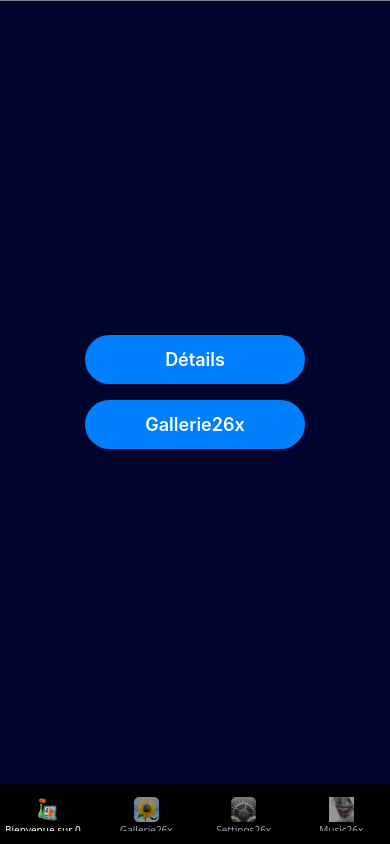
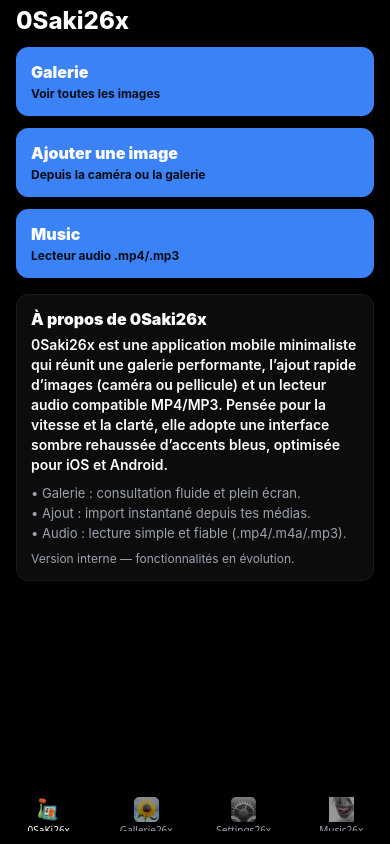
Before and after one commit to yanis26x/0SaKi, a React Native app: screen /Home in a window 390 px wide. Built offline with nearby package versions, Linux system fonts and the light colour scheme; what react-native-worklets would draw is missing.

Commit message:
le menu et mtn TROP BEAU

```diff
--- a/src/navigation/AppNavigator.js
+++ b/src/navigation/AppNavigator.js
@@ -67,7 +67,7 @@ function Tabs() {
           name="Home"
           component={HomeScreen}
           options={{
-            title: "Bienvenue sur 0SaKi26x",
+            title: "0SaKi26x",
             tabBarIcon: ({ focused, size }) => (
               <Image
                 source={require("../../assets/icons/426.png")}
--- a/src/screens/HomeScreen.js
+++ b/src/screens/HomeScreen.js
@@ -1,58 +1,137 @@
-import React from 'react';
-import { View, Text, StyleSheet, TouchableOpacity, ImageBackground } from 'react-native';
+import React from "react";
+import { StyleSheet, View, Text, Pressable, ScrollView } from "react-native";
+import { SafeAreaView } from "react-native-safe-area-context";
+
+/* --------- Thème (aligné avec MusicScreen) --------- */
+const COLORS = {
+  bg: "#000000",
+  text: "#ffffff",
+  sub: "#9CA3AF",
+  card: "#0c0c0c",
+  border: "#1a1a1a",
+  primary: "#3B82F6",
+};
+
+function AppButton({ label, onPress, subtitle }) {
+  return (
+    <Pressable
+      onPress={onPress}
+      style={({ pressed }) => [styles.btn, pressed && { opacity: 0.9 }]}
+    >
+      <Text style={styles.btnText}>{label}</Text>
+      {subtitle ? <Text style={styles.btnSub}>{subtitle}</Text> : null}
+    </Pressable>
+  );
+}
 
 export default function HomeScreen({ navigation }) {
+  const goTab = (tabName) => {
+    const parent = navigation.getParent?.();
+    if (parent) parent.navigate("Tabs", { screen: tabName });
+    else navigation.navigate(tabName);
+  };
+
   return (
-    <ImageBackground
-      source={require('../../assets/appBackgound.jpg')}
-      style={{flex: 1, resizeMode: 'cover', justifyContent: 'center'}}
-    >
-      <View style={styles.container}>
+    <SafeAreaView style={styles.container} edges={["top"]}>
+      {/* Titre en haut à gauche */}
+      <Text style={styles.title}>0Saki26x</Text>
 
+      <ScrollView contentContainerStyle={styles.content} showsVerticalScrollIndicator={false}>
+        {/* Boutons bleus */}
+        <AppButton
+          label="Galerie"
+          subtitle="Voir toutes les images"
+          onPress={() => navigation.navigate("Counter")}
+        />
+        <AppButton
+          label="Ajouter une image"
+          subtitle="Depuis la caméra ou la galerie"
+          onPress={() => navigation.navigate("AddImage")}
+        />
+        <AppButton
+          label="Music"
+          subtitle="Lecteur audio .mp4/.mp3"
+          onPress={() => goTab("Music")}
+        />
 
-        <TouchableOpacity style={styles.btn} onPress={() => navigation.navigate('Details')}>
-          <Text style={styles.btnText}>Détails</Text>
-        </TouchableOpacity>
-
-        <TouchableOpacity style={styles.btn} onPress={() => navigation.navigate('Counter')}>
-          <Text style={styles.btnText}>Gallerie26x</Text>
-        </TouchableOpacity>
-
-        {/* <TouchableOpacity style={styles.btn} onPress={() => navigation.navigate('Search')}>
-          <Text style={styles.btnText}>Search</Text>
-        </TouchableOpacity> */}
-      </View>
-    </ImageBackground>
+        {/* Bloc pro à la place du message simple */}
+        <View style={styles.aboutCard}>
+          <Text style={styles.aboutHeading}>À propos de 0Saki26x</Text>
+          <Text style={styles.aboutText}>
+            0Saki26x est une application mobile minimaliste qui réunit une galerie
+            performante, l’ajout rapide d’images (caméra ou pellicule) et un lecteur
+            audio compatible MP4/MP3. Pensée pour la vitesse et la clarté, elle adopte
+            une interface sombre rehaussée d’accents bleus, optimisée pour iOS et Android.
+          </Text>
+          <Text style={styles.aboutBullets}>
+            {"• Galerie : consultation fluide et plein écran.\n"}
+            {"• Ajout : import instantané depuis tes médias.\n"}
+            {"• Audio : lecture simple et fiable (.mp4/.m4a/.mp3)."}
+          </Text>
+          <Text style={styles.aboutFootnote}>Version interne — fonctionnalités en évolution.</Text>
+        </View>
+      </ScrollView>
+    </SafeAreaView>
   );
 }
 
 const styles = StyleSheet.create({
-  container: {
-    flex: 1,
-    alignItems: 'center',
-    justifyContent: 'center'
+  container: { flex: 1, backgroundColor: COLORS.bg, paddingHorizontal: 16 },
+  title: {
+    color: COLORS.text,
+    fontSize: 24,
+    fontWeight: "800",
+    marginTop: 6,
+    marginBottom: 12,
   },
-  title: {
-    fontSize: 26,
-    fontWeight: '700',
-    color: '#fff',
-    marginBottom: 30,
+  content: {
+    paddingBottom: 20,
+    gap: 12,
   },
+
+  /* Boutons bleus */
   btn: {
-    backgroundColor: '#0080ffff',
+    width: "100%",
+    borderRadius: 12,
     paddingVertical: 14,
-    paddingHorizontal: 30,
-    borderRadius: 25,
+    paddingHorizontal: 14,
+    backgroundColor: COLORS.primary,
+    borderWidth: 1,
+    borderColor: COLORS.primary,
+  },
+  btnText: { color: COLORS.text, fontSize: 16, fontWeight: "900" },
+  btnSub: { color: COLORS.bg, opacity: 0.9, marginTop: 4, fontSize: 12, fontWeight: "700" },
 
-    marginVertical: 8,
-    width: 220,
-    alignItems: 'center',
-
-
+  /* Bloc pro */
+  aboutCard: {
+    backgroundColor: COLORS.card,
+    borderWidth: 1,
+    borderColor: COLORS.border,
+    borderRadius: 12,
+    padding: 14,
+    marginTop: 4,
   },
-  btnText: {
-    color: '#fff',
-    fontSize: 18,
-    fontWeight: '600',
-  }
-})
+  aboutHeading: {
+    color: COLORS.text,
+    fontSize: 16,
+    fontWeight: "900",
+    marginBottom: 6,
+  },
+  aboutText: {
+    color: COLORS.text,
+    fontSize: 14,
+    lineHeight: 20,
+    fontWeight: "600",
+  },
+  aboutBullets: {
+    color: COLORS.sub,
+    fontSize: 13,
+    lineHeight: 20,
+    marginTop: 8,
+  },
+  aboutFootnote: {
+    color: COLORS.sub,
+    fontSize: 12,
+    marginTop: 8,
+  },
+});
```
